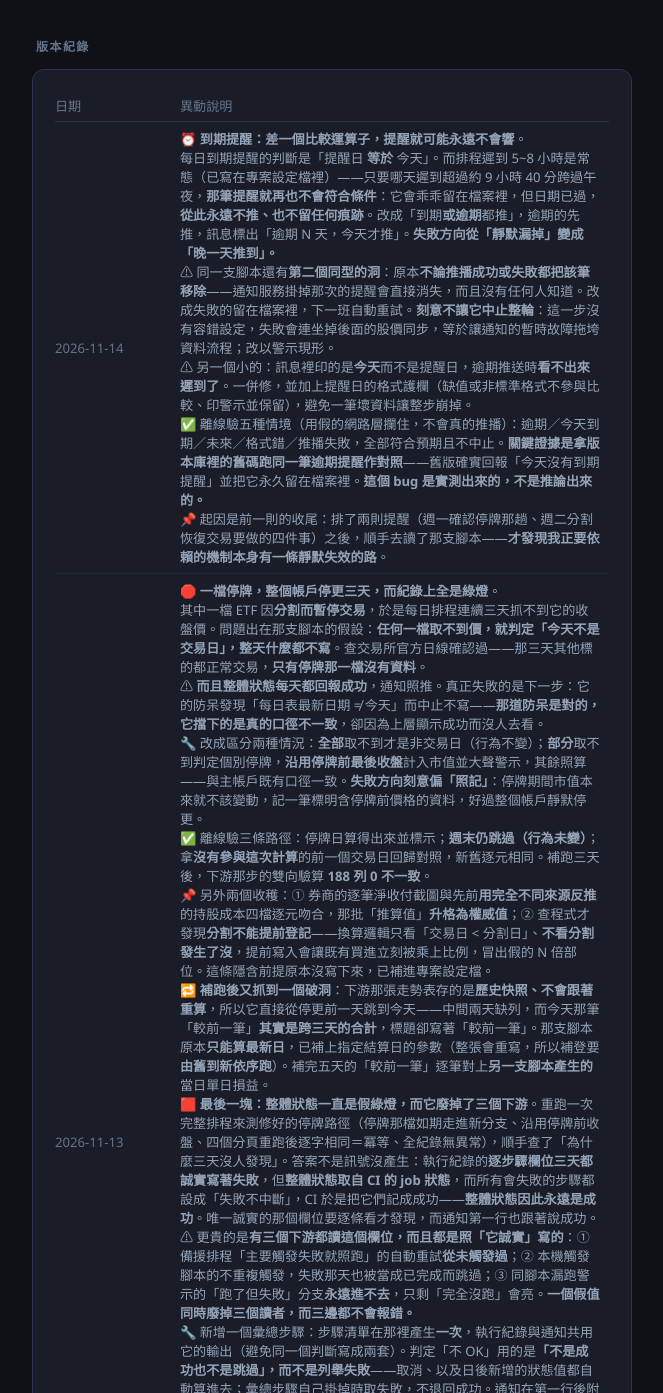
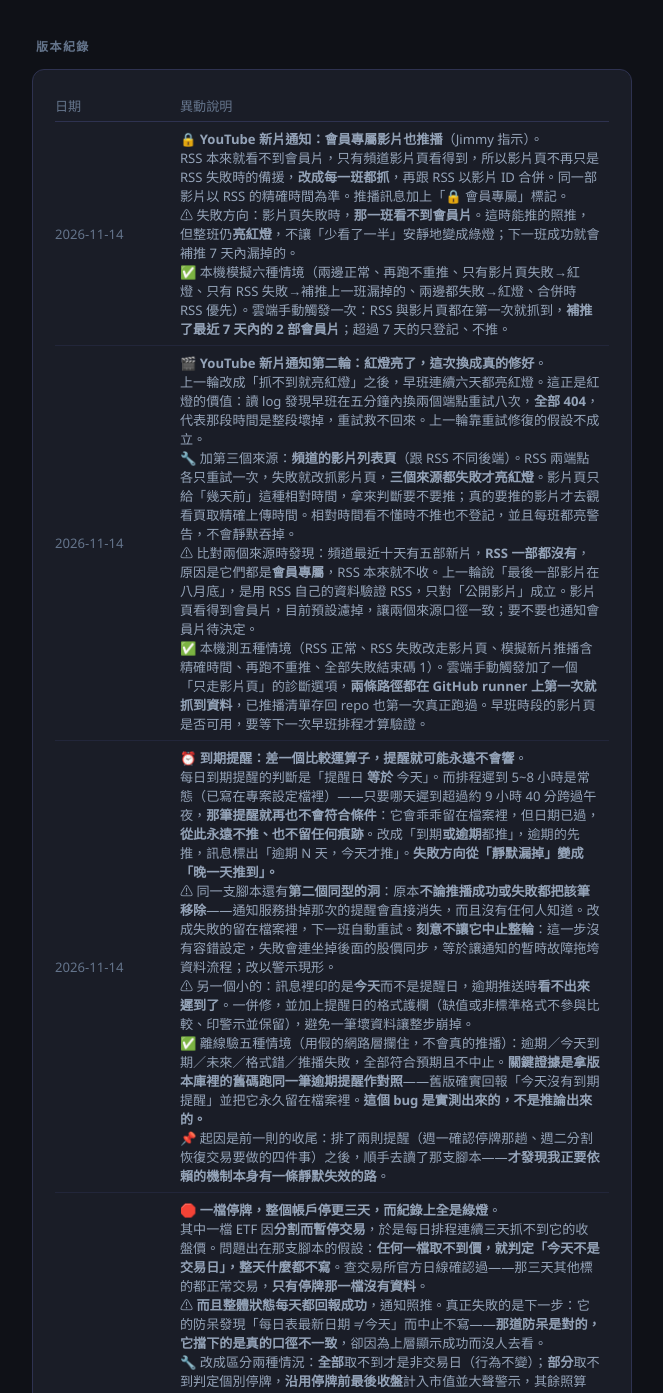
Before and after one commit to yaojing277/projects, a plain HTML site: page projects.html in a window 1280 px wide. Shown: the part 5561-6954 px from the top of the page, without its empty margins (108-771 px from the left). Drawn offline with Linux system fonts and the light colour scheme.

Commit message:
同步 projects.html：2026-11-16

```diff
--- a/projects.html
+++ b/projects.html
@@ -1007,6 +1007,21 @@
       <tbody>
         <tr>
           <td style="white-space:nowrap; color:var(--text3);">2026-11-14</td>
+          <td>🔒 <b>YouTube 新片通知：會員專屬影片也推播</b>（Jimmy 指示）。<br>
+          RSS 本來就看不到會員片，只有頻道影片頁看得到，所以影片頁不再只是 RSS 失敗時的備援，<b>改成每一班都抓</b>，再跟 RSS 以影片 ID 合併。同一部影片以 RSS 的精確時間為準。推播訊息加上「🔒 會員專屬」標記。<br>
+          ⚠ 失敗方向：影片頁失敗時，<b>那一班看不到會員片</b>。這時能推的照推，但整班仍<b>亮紅燈</b>，不讓「少看了一半」安靜地變成綠燈；下一班成功就會補推 7 天內漏掉的。<br>
+          ✅ 本機模擬六種情境（兩邊正常、再跑不重推、只有影片頁失敗→紅燈、只有 RSS 失敗→補推上一班漏掉的、兩邊都失敗→紅燈、合併時 RSS 優先）。雲端手動觸發一次：RSS 與影片頁都在第一次就抓到，<b>補推了最近 7 天內的 2 部會員片</b>；超過 7 天的只登記、不推。</td>
+        </tr>
+        <tr>
+          <td style="white-space:nowrap; color:var(--text3);">2026-11-14</td>
+          <td>🎬 <b>YouTube 新片通知第二輪：紅燈亮了，這次換成真的修好</b>。<br>
+          上一輪改成「抓不到就亮紅燈」之後，早班連續六天都亮紅燈。這正是紅燈的價值：讀 log 發現早班在五分鐘內換兩個端點重試八次，<b>全部 404</b>，代表那段時間是整段壞掉，重試救不回來。上一輪靠重試修復的假設不成立。<br>
+          🔧 加第三個來源：<b>頻道的影片列表頁</b>（跟 RSS 不同後端）。RSS 兩端點各只重試一次，失敗就改抓影片頁，<b>三個來源都失敗才亮紅燈</b>。影片頁只給「幾天前」這種相對時間，拿來判斷要不要推；真的要推的影片才去觀看頁取精確上傳時間。相對時間看不懂時不推也不登記，並且每班都亮警告，不會靜默吞掉。<br>
+          ⚠ 比對兩個來源時發現：頻道最近十天有五部新片，<b>RSS 一部都沒有</b>，原因是它們都是<b>會員專屬</b>，RSS 本來就不收。上一輪說「最後一部影片在八月底」，是用 RSS 自己的資料驗證 RSS，只對「公開影片」成立。影片頁看得到會員片，目前預設濾掉，讓兩個來源口徑一致；要不要也通知會員片待決定。<br>
+          ✅ 本機測五種情境（RSS 正常、RSS 失敗改走影片頁、模擬新片推播含精確時間、再跑不重推、全部失敗結束碼 1）。雲端手動觸發加了一個「只走影片頁」的診斷選項，<b>兩條路徑都在 GitHub runner 上第一次就抓到資料</b>，已推播清單存回 repo 也第一次真正跑過。早班時段的影片頁是否可用，要等下一次早班排程才算驗證。</td>
+        </tr>
+        <tr>
+          <td style="white-space:nowrap; color:var(--text3);">2026-11-14</td>
           <td>⏰ <b>到期提醒：差一個比較運算子，提醒就可能永遠不會響</b>。<br>
           每日到期提醒的判斷是「提醒日 <b>等於</b> 今天」。而排程遲到 5~8 小時是常態（已寫在專案設定檔裡）——只要哪天遲到超過約 9 小時 40 分跨過午夜，<b>那筆提醒就再也不會符合條件</b>：它會乖乖留在檔案裡，但日期已過，<b>從此永遠不推、也不留任何痕跡</b>。改成「到期<b>或逾期</b>都推」，逾期的先推，訊息標出「逾期 N 天，今天才推」。<b>失敗方向從「靜默漏掉」變成「晚一天推到」。</b><br>
           ⚠ 同一支腳本還有<b>第二個同型的洞</b>：原本<b>不論推播成功或失敗都把該筆移除</b>——通知服務掛掉那次的提醒會直接消失，而且沒有任何人知道。改成失敗的留在檔案裡，下一班自動重試。<b>刻意不讓它中止整輪</b>：這一步沒有容錯設定，失敗會連坐掉後面的股價同步，等於讓通知的暫時故障拖垮資料流程；改以警示現形。<br>
```
